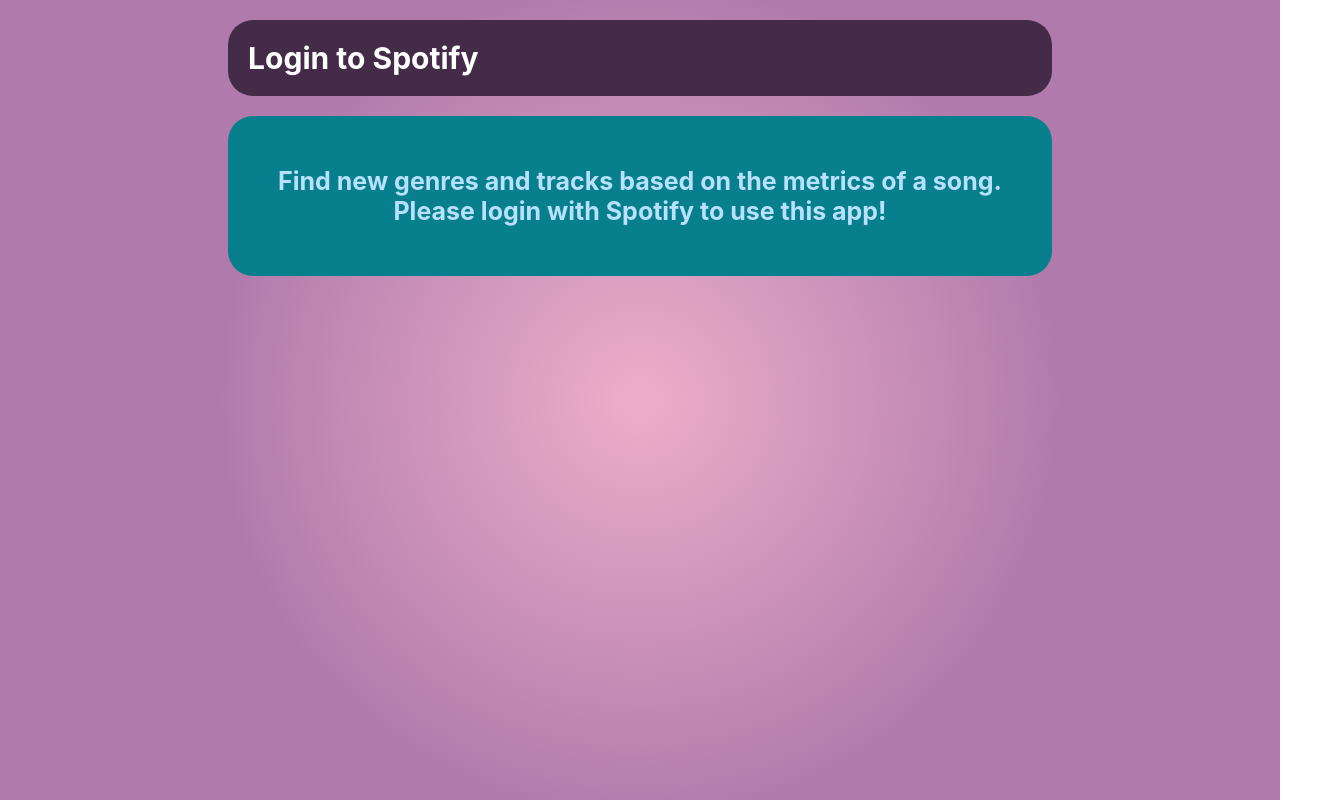
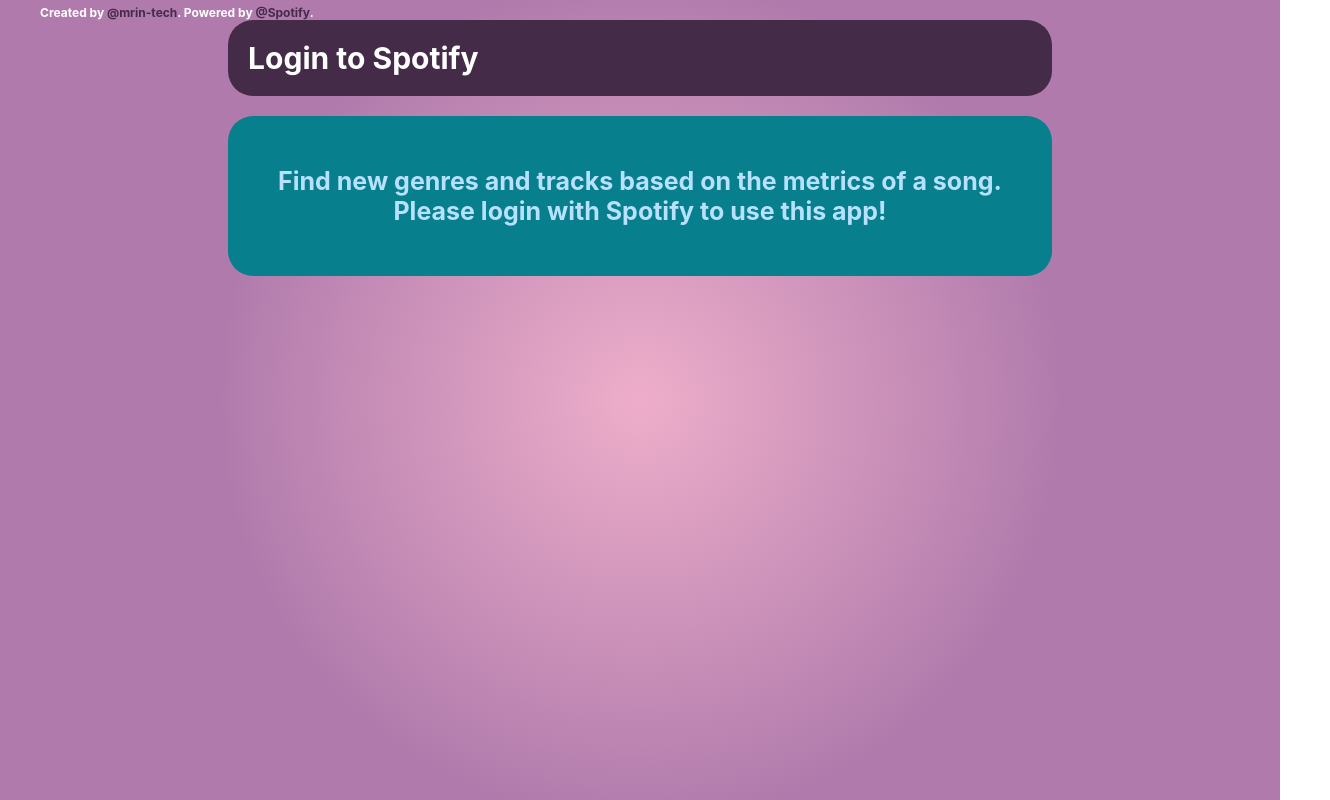
Before and after one commit to mrin-tech/MusicRecs, a React (Create React App) app: page / in a window 1280 px wide. Shown: the whole page, 1330 px wide, since content can reach past the window. Built offline with nearby package versions, Linux system fonts and the light colour scheme.

Commit message:
added credits

```diff
--- a/src/App.css
+++ b/src/App.css
@@ -236,3 +236,24 @@
 .soundsoup {
   font-size: 40px;
 }
+
+.footer {
+  color: white;
+  padding: 10px;
+  position: absolute;
+  top: -5px;
+  left: 30px;
+  width: 100%;
+  text-align: left;
+  font-size: 12px;
+  font-weight: bold;
+}
+
+.purple-link {
+  color: #442B48;
+  text-decoration: none;
+}
+
+.purple-link:hover {
+  text-decoration: underline;
+}
--- a/src/App.js
+++ b/src/App.js
@@ -65,6 +65,9 @@
         </div>
 
       }
+      <footer className="footer">
+        Created by <a href="https://github.com/mrin-tech" className="purple-link">@mrin-tech</a>. Powered by <a href="https://www.spotify.com/" className="purple-link">@Spotify</a>.
+      </footer>
 
     </div>
   );
```
